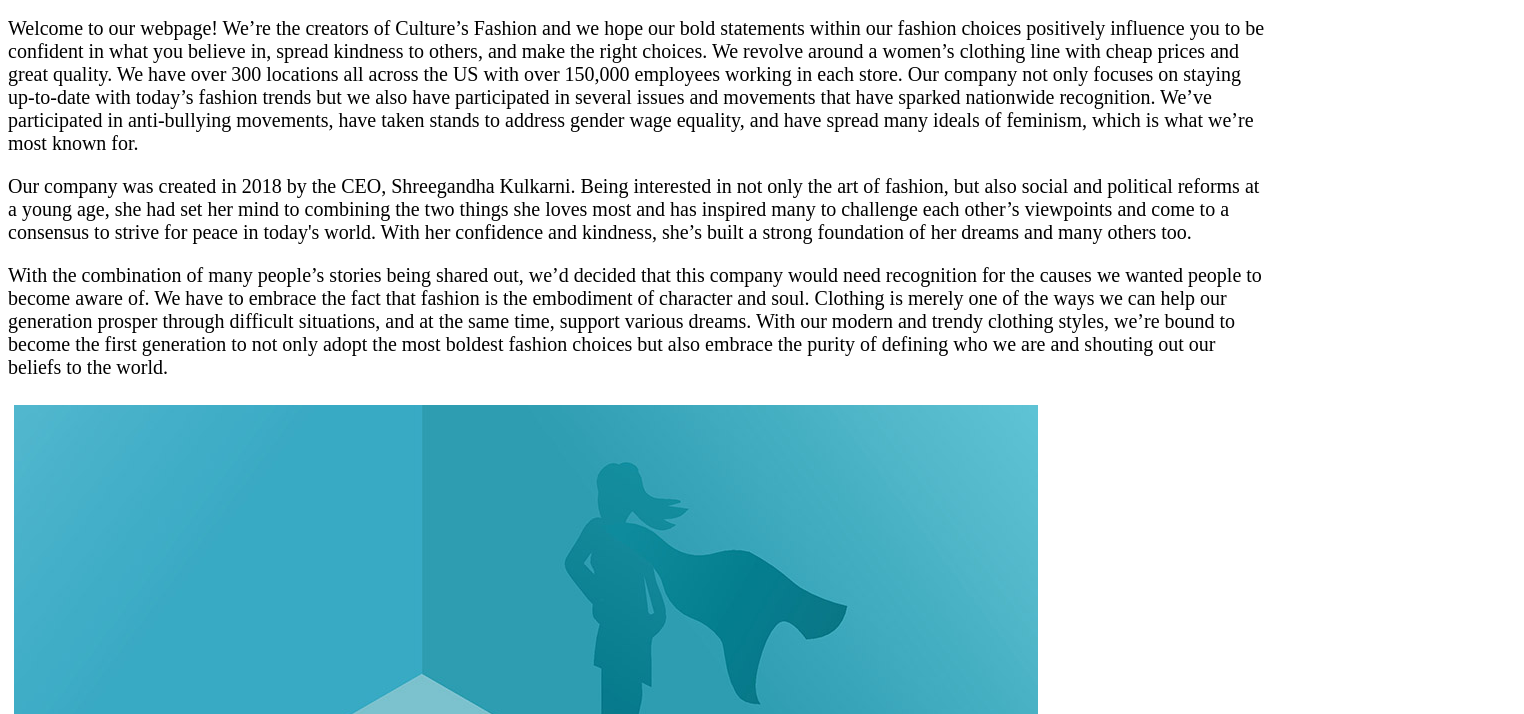
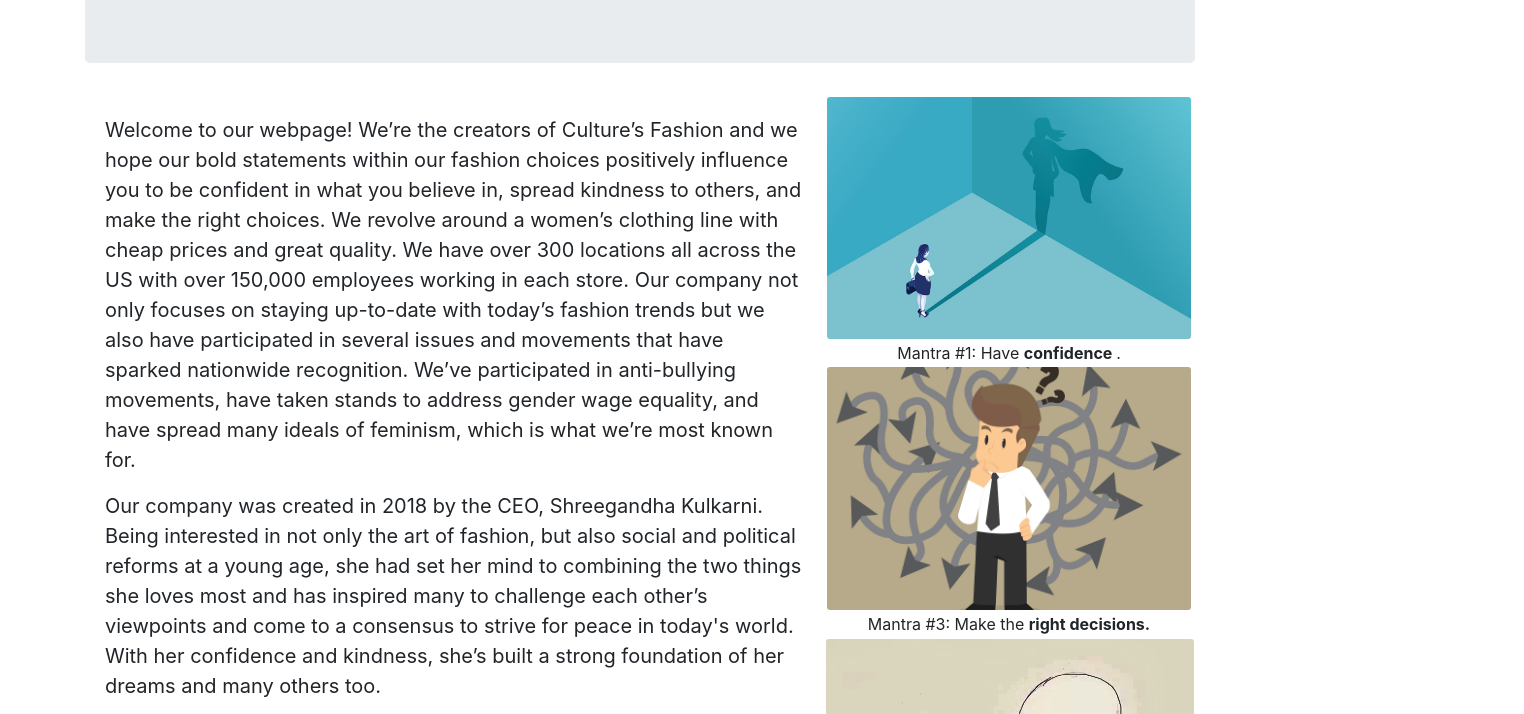
Before and after one commit to Shreegandha/mock-business-portfolio, a plain HTML site: page About_Us.html in a window 1280 px wide. Shown: the part 207-921 px from the top of the page, 1524 px wide, since content can reach past the window. Drawn offline with Linux system fonts and the light colour scheme; the site is published under a folder, as on GitHub Pages, so addresses that start at the root find nothing.

Commit message:
Add files via upload

```diff
--- a/About_Us.html
+++ b/About_Us.html
@@ -6,7 +6,7 @@
 
   </head>
   <body class="container">
-    		<link href="/Bootstrap_4.3.1/css/bootstrap.css" rel="stylesheet" type="text/css">
+    		<link href="Bootstrap_4.3.1/css/bootstrap.css" rel="stylesheet" type="text/css">
    <div class="container">
 		<ul class="nav nav-pills nav-fill">
 			<li class="nav-item">
--- a/Clientele_Feedback.html
+++ b/Clientele_Feedback.html
@@ -6,7 +6,7 @@
 
   </head>
   <body class="container">
-    		<link href="/Bootstrap_4.3.1/css/bootstrap.css" rel="stylesheet" type="text/css">
+    		<link href="Bootstrap_4.3.1/css/bootstrap.css" rel="stylesheet" type="text/css">
    <div class="container">
 		<ul class="nav nav-pills nav-fill">
 			<li class="nav-item">
```
Also changed, not shown: Contact_Us.html (+1 -1 lines), Projects.html (+1 -1 lines), index.html (+1 -1 lines).
